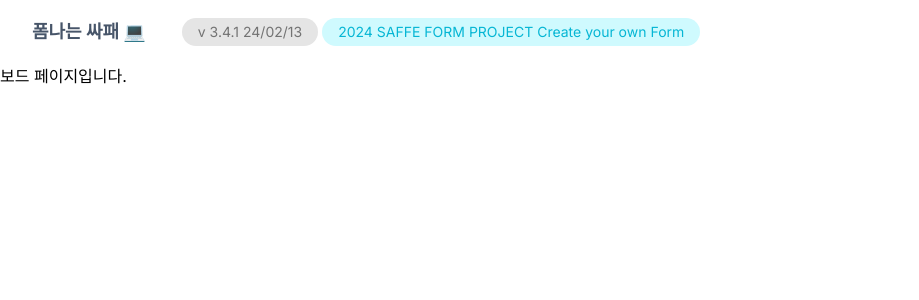
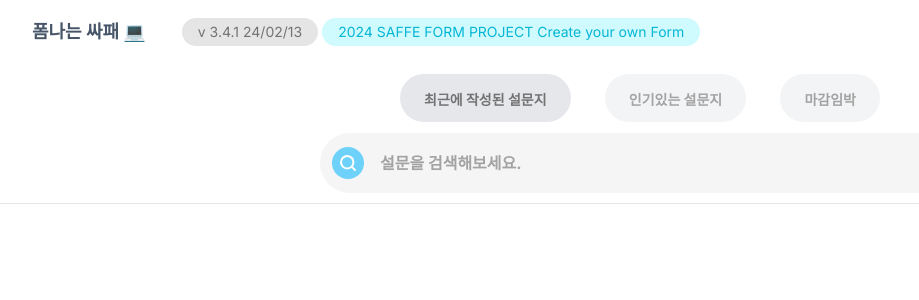
Before and after one commit to SSA-FE/formssafe-fe, a React (Vite) app: page /board in a window 1280 px wide. Shown: the top 300 px of the page, without its empty margins (0-919 px from the left). Built offline with nearby package versions, Linux system fonts and the light colour scheme; no server answers.

Commit message:
feat: Board panel layout 작업

```diff
--- /dev/null
+++ b/src/components/Board/BoardMain.tsx
@@ -0,0 +1,5 @@
+const BoardMain = () => {
+  return <div className="w-full min-h-screen"></div>;
+};
+
+export default BoardMain;
--- /dev/null
+++ b/src/components/Board/panel/BoardPanel.tsx
@@ -0,0 +1,37 @@
+import { useState } from 'react';
+import SortButton from './SortButton';
+import SearchForm from './SearchForm';
+
+const BoardPanel = () => {
+  const [selectedButton, setSelectedButton] = useState('최근에 작성된 설문지');
+  const [keyword, setKeyword] = useState('');
+
+  const buttons = ['최근에 작성된 설문지', '인기있는 설문지', '마감임박'];
+  const handleKeyword = () => {
+    console.log(keyword);
+  };
+
+  return (
+    <div className="w-full h-[140px]  flex flex-col items-center justify-evenly  border-b border-neutral-200">
+      <div className="flex justify-between w-[480px] h-12">
+        {buttons.map((button, index) => (
+          <SortButton
+            key={index}
+            button={button}
+            selectedButton={selectedButton}
+            setSelectedButton={setSelectedButton}
+          />
+        ))}
+      </div>
+      <div className="w-[640px] h-[60px] bg-neutral-100  rounded-[48px]">
+        <SearchForm
+          keyword={keyword}
+          setKeyword={setKeyword}
+          handleKeyword={handleKeyword}
+        />
+      </div>
+    </div>
+  );
+};
+
+export default BoardPanel;
--- /dev/null
+++ b/src/components/Board/panel/SearchForm.tsx
@@ -0,0 +1,41 @@
+/* eslint-disable jsx-a11y/label-has-associated-control */
+import { SearchIcon } from '@/assets/icons';
+import { ChangeEvent, FormEvent } from 'react';
+
+interface SearchFormProps {
+  keyword: string;
+  setKeyword: (keyword: string) => void;
+  handleKeyword: () => void;
+}
+
+const SearchForm = ({
+  keyword,
+  setKeyword,
+  handleKeyword,
+}: SearchFormProps) => (
+  <form
+    className="flex items-center w-full h-full px-3 space-x-4"
+    onSubmit={(e: FormEvent) => {
+      e.preventDefault();
+      handleKeyword();
+    }}
+  >
+    <button type="submit">
+      <SearchIcon width="32" />
+    </button>
+    <label htmlFor="searchInput" className="w-full">
+      <input
+        id="searchInput"
+        name="searchInput"
+        className="w-full text-base font-bold border-none outline-none bg-neutral-100 text-neutral-400 placeholder-neutral-400"
+        placeholder="설문을 검색해보세요."
+        value={keyword}
+        onChange={(e: ChangeEvent<HTMLInputElement>) =>
+          setKeyword(e.target.value)
+        }
+      />
+    </label>
+  </form>
+);
+
+export default SearchForm;
--- /dev/null
+++ b/src/components/Board/panel/SortButton.tsx
@@ -0,0 +1,25 @@
+interface SortButtonProps {
+  button: string;
+  selectedButton: string;
+  setSelectedButton: (button: string) => void;
+}
+
+const SortButton = ({
+  button,
+  selectedButton,
+  setSelectedButton,
+}: SortButtonProps) => (
+  <button
+    key={button}
+    className={`${
+      selectedButton === button
+        ? 'bg-gray-200 text-neutral-500'
+        : 'bg-gray-100 text-neutral-400'
+    } rounded-[56px] font-bold text-sm px-6 py-4`}
+    onClick={() => setSelectedButton(button)}
+  >
+    {button}
+  </button>
+);
+
+export default SortButton;
--- a/src/pages/Board.tsx
+++ b/src/pages/Board.tsx
@@ -1,5 +1,13 @@
+import BoardMain from '@/components/Board/BoardMain';
+import BoardPanel from '@/components/Board/panel/BoardPanel';
+
 const Board = () => {
-  return <div>보드 페이지입니다.</div>;
+  return (
+    <>
+      <BoardPanel />
+      <BoardMain />
+    </>
+  );
 };
 
 export default Board;
```
